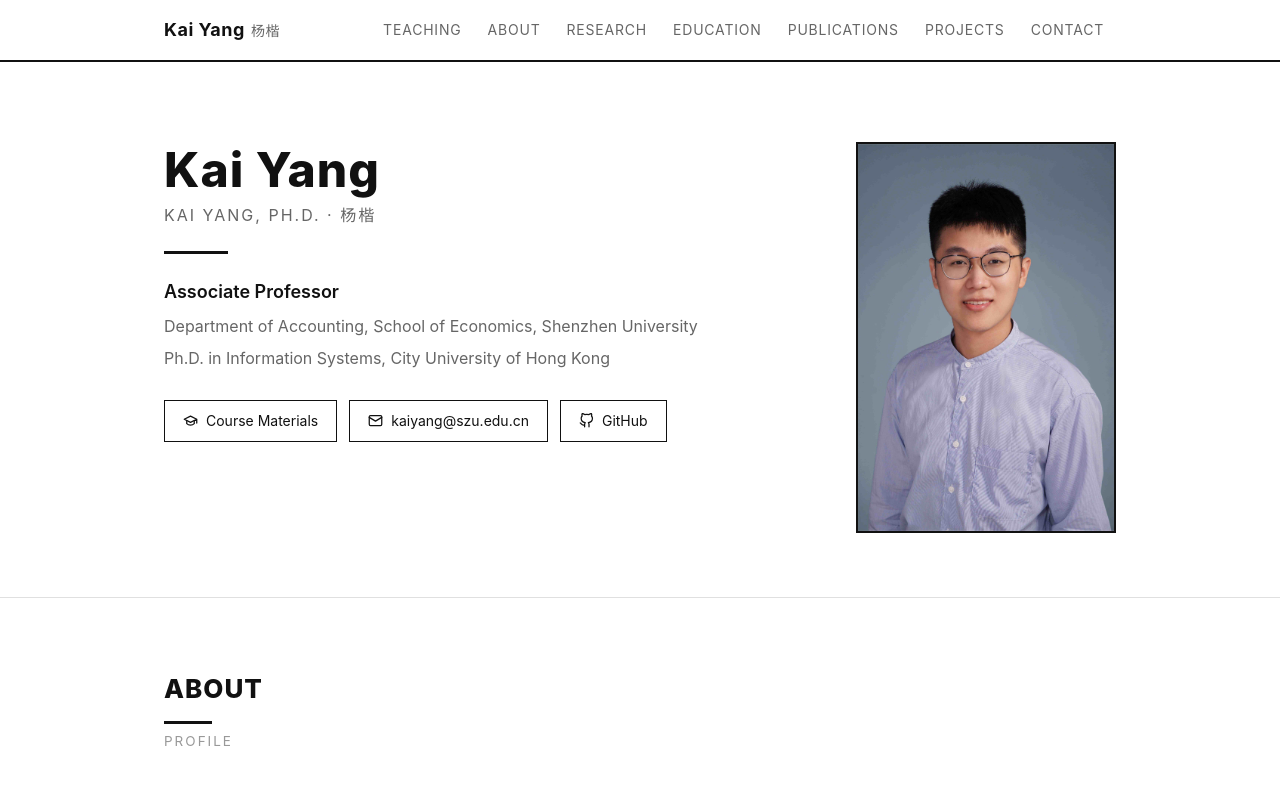
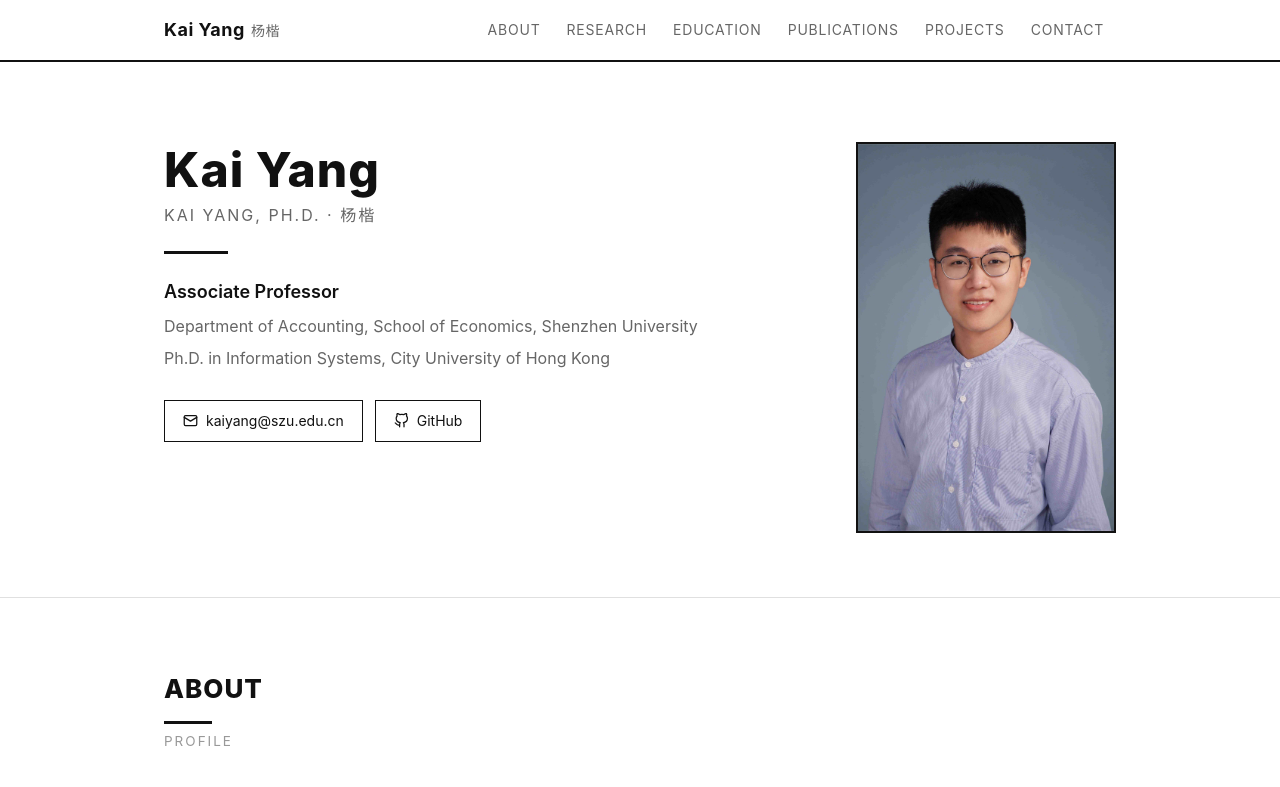
Before and after one commit to kindyang/kindyang.github.io, a plain HTML site: page index.html in a window 1280 px wide. Shown: the top 787 px of the page. Drawn offline with Linux system fonts and the light colour scheme.

Commit message:
Remove course materials (paid course, IP protection)

```diff
--- a/index.html
+++ b/index.html
@@ -228,7 +228,6 @@ footer a{color:#ffffff;}
   <div class="nav-inner">
     <div class="nav-name">Kai Yang<span>杨楷</span></div>
     <div class="nav-links">
-      <a href="courses/">Teaching</a>
       <a href="#about">About</a>
       <a href="#research">Research</a>
       <a href="#education">Education</a>
@@ -250,10 +249,6 @@ footer a{color:#ffffff;}
       <div class="hero-affil">Department of Accounting, School of Economics, Shenzhen University</div>
       <div class="hero-affil">Ph.D. in Information Systems, City University of Hong Kong</div>
       <div class="hero-contact">
-        <a class="chip" href="courses/">
-          <svg viewBox="0 0 24 24"><path d="M22 10v6M2 10l10-5 10 5-10 5z"/><path d="M6 12v5c3 3 9 3 12 0v-5"/></svg>
-          Course Materials
-        </a>
         <a class="chip" href="mailto:kaiyang@szu.edu.cn">
           <svg viewBox="0 0 24 24"><rect x="2" y="4" width="20" height="16" rx="2"/><path d="m2 7 10 6 10-6"/></svg>
           kaiyang@szu.edu.cn
```
